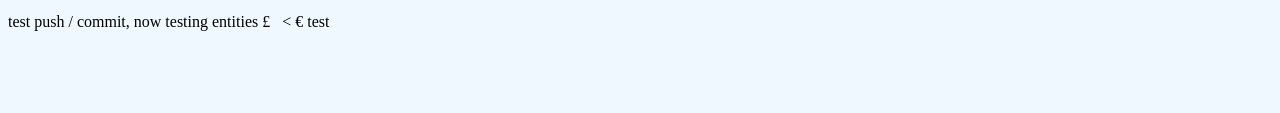
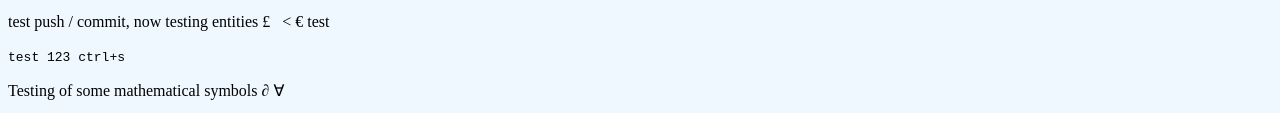
Before and after one commit to heskeyj/learningHTMLCSSJS, a plain HTML site: page index.html in a window 1280 px wide. Shown: the part 3245-3358 px from the top of the page. Before the commit the page ends 3292 px from the top, so only its background shows below. Drawn offline with Linux system fonts and the light colour scheme; files that its build step writes are made by us from their sources.

Commit message:
HTML Symbols Lesson

```diff
--- a/index.html
+++ b/index.html
@@ -189,6 +189,7 @@
     <p> Message from my computer : <br>
     <samp> File not found. <br> Use ctrl+S to save.</samp></p>
     <p> test push / commit, now testing entities &pound; &nbsp; &lt; &euro; test </p>
-
+    <code>test 123 ctrl+s</code>
+    <p> Testing of some mathematical symbols &part; &forall; </p>
 </body>
 </html>
```
